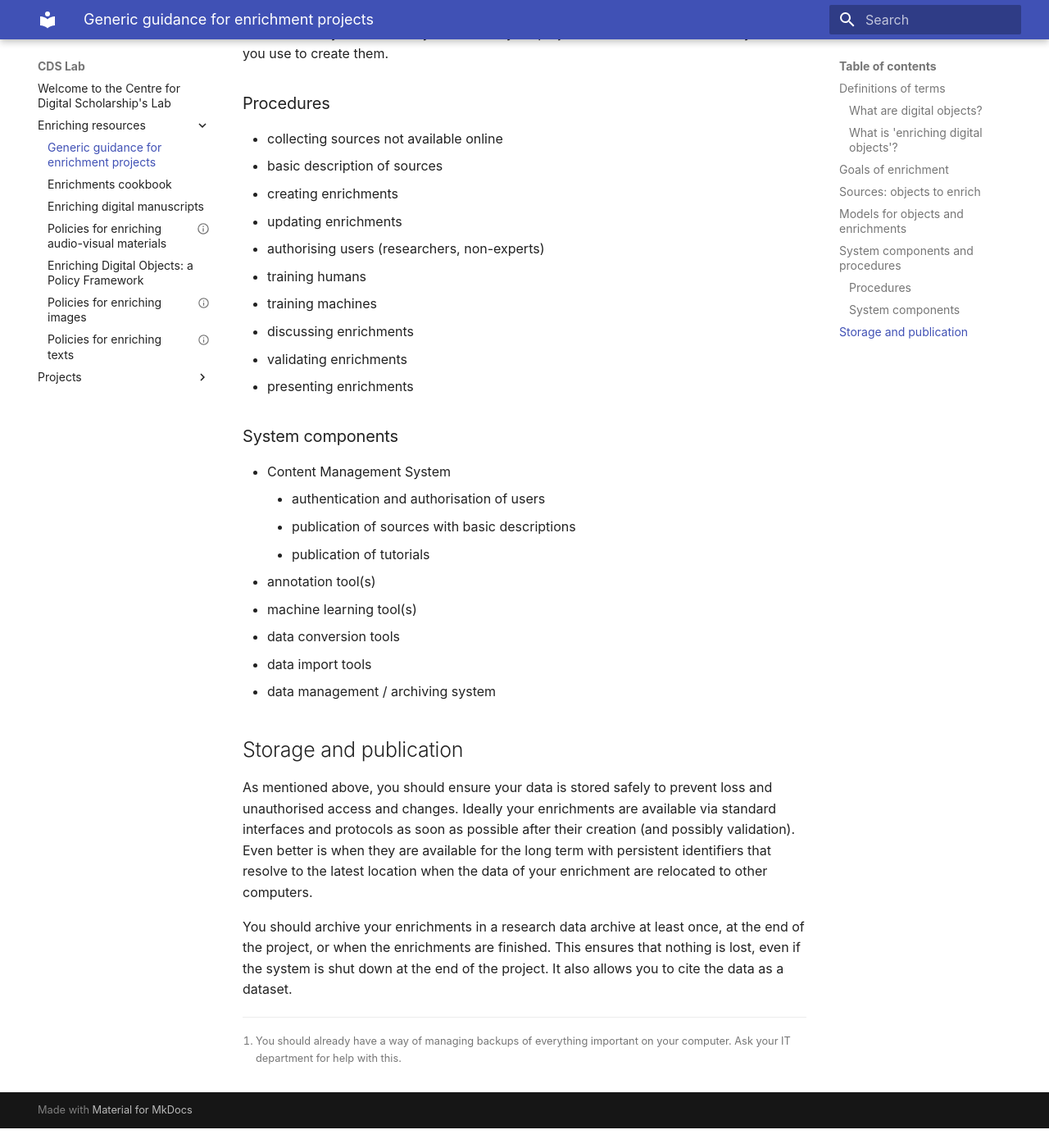
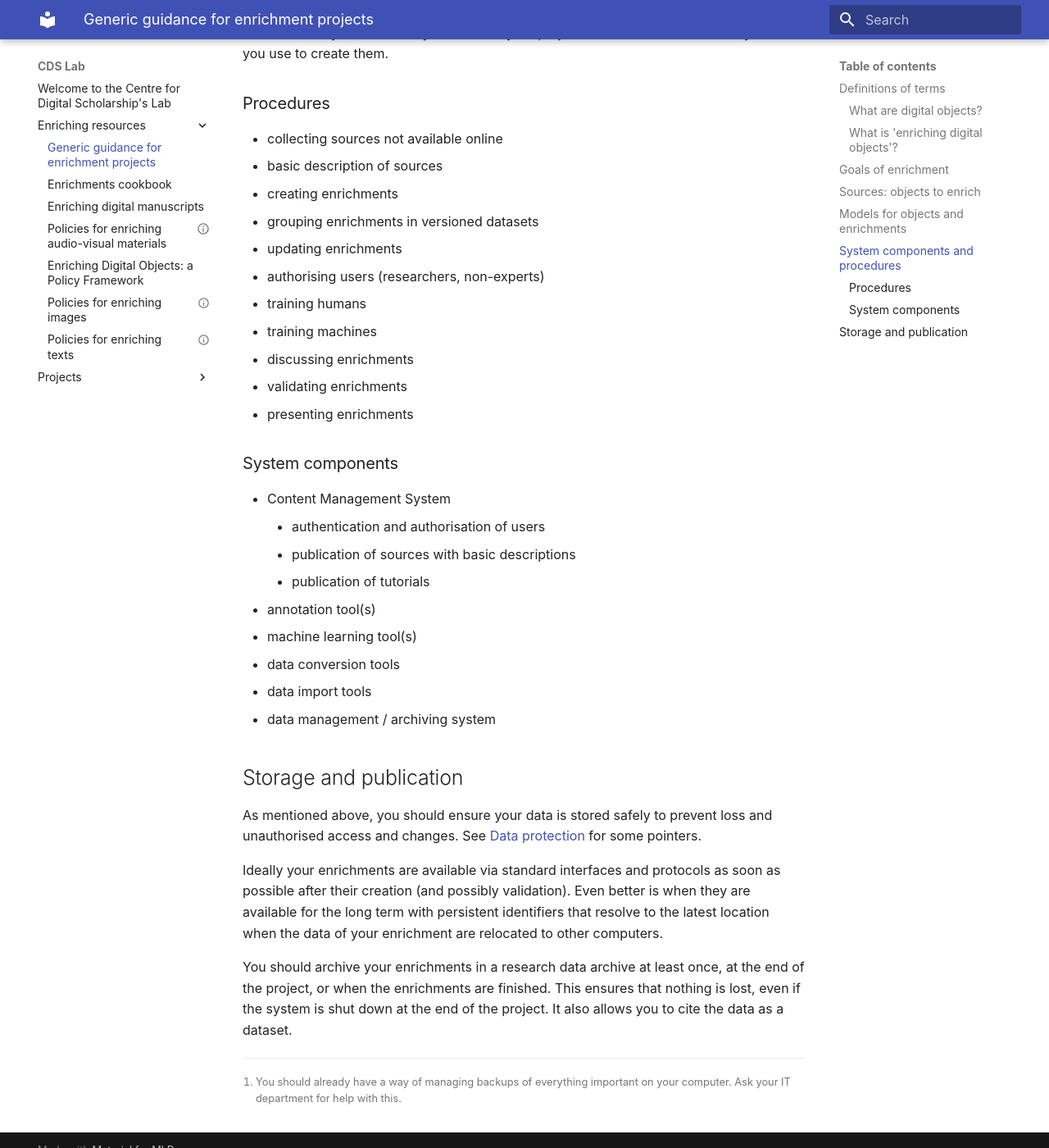
Before and after one commit to LeidenUniversityLibrary/cds-lab-homepage, an MkDocs documentation site: the page built from docs/enriching-resources/index.md, in a window 1280 px wide and 1400 px high, scrolled down 2553 px. Shown: the whole window at 82% size. Built offline with MkDocs 1.6.1 and Material for MkDocs 9.7.7, drawn with Linux system fonts in a browser that asks for light colours; before the commit the page ends 3929 px from its top, so only the background shows below that.

Commit message:
Add data protection and versioning pointers

```diff
--- a/docs/enriching-resources/index.md
+++ b/docs/enriching-resources/index.md
@@ -67,6 +67,7 @@ Keep in mind that systems and system components need maintenance and usually cos
 - collecting sources not available online
 - basic description of sources
 - creating enrichments
+- grouping enrichments in versioned datasets
 - updating enrichments
 - authorising users (researchers, non-experts)
 - training humans
@@ -89,7 +90,8 @@ Keep in mind that systems and system components need maintenance and usually cos
 
 # Storage and publication
 
-As mentioned above, you should ensure your data is stored safely to prevent loss and unauthorised access and changes.
+As mentioned above, you should ensure your data is stored safely to prevent loss and unauthorised access and changes. See [Data protection](https://www.library.universiteitleiden.nl/research-and-publishing/datamanagement/data-protection) for some pointers.
+
 Ideally your enrichments are available via standard interfaces and protocols as soon as possible after their creation (and possibly validation).
 Even better is when they are available for the long term with persistent identifiers that resolve to the latest location when the data of your enrichment are relocated to other computers.
 
```
Also changed, not shown: docs/enriching-resources/policy-framework.md (+1 -1 lines).
